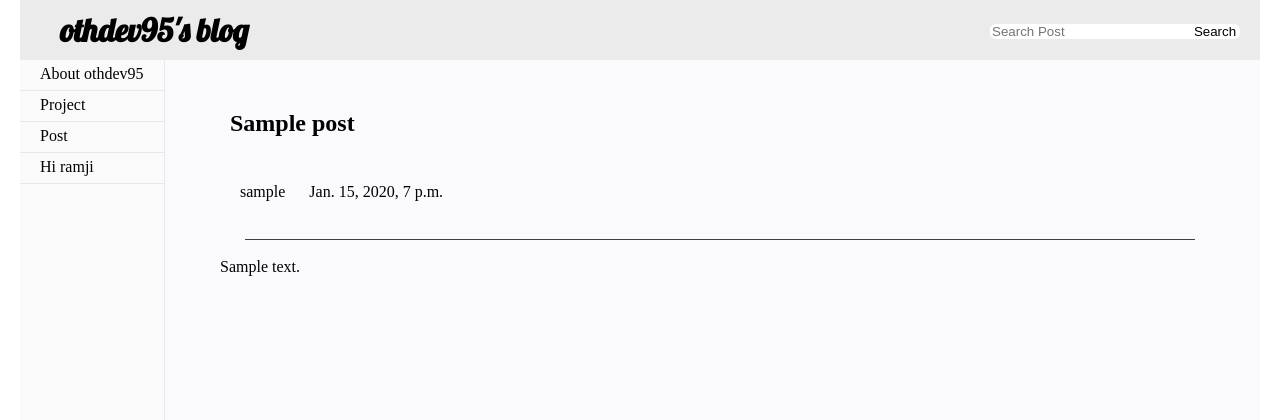
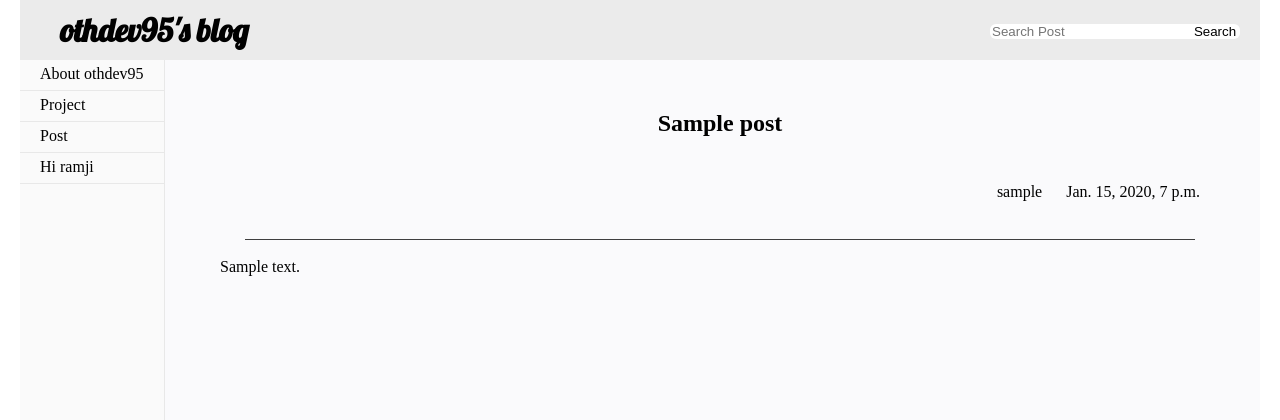
Before and after one commit to ohtaehyun/djangoTest, a Django app: page /post/1/ in a window 1280 px wide. Shown: the top 420 px of the page. Run offline with Django 3.2, Linux system fonts and the light colour scheme; tables that the repository leaves empty hold one stand-in row (values such as "Sample post").

Commit message:
post_detail, search cursor changed

```diff
--- a/blog/static/css/base.css
+++ b/blog/static/css/base.css
@@ -84,6 +84,7 @@ h4 {
   color: #fafafa;
   border-radius: 0 6px 6px 0;
   background-color: black;
+  cursor: pointer;
 }
 
 /* Main */
--- a/blog/static/css/post_detail.css
+++ b/blog/static/css/post_detail.css
@@ -2,11 +2,12 @@
   padding: 10px;
 }
 
-/*
 .post-title {
-} */
+  text-align: center;
+}
 
 .post-info {
+  text-align: right;
   padding: 10px;
 }
 
```
